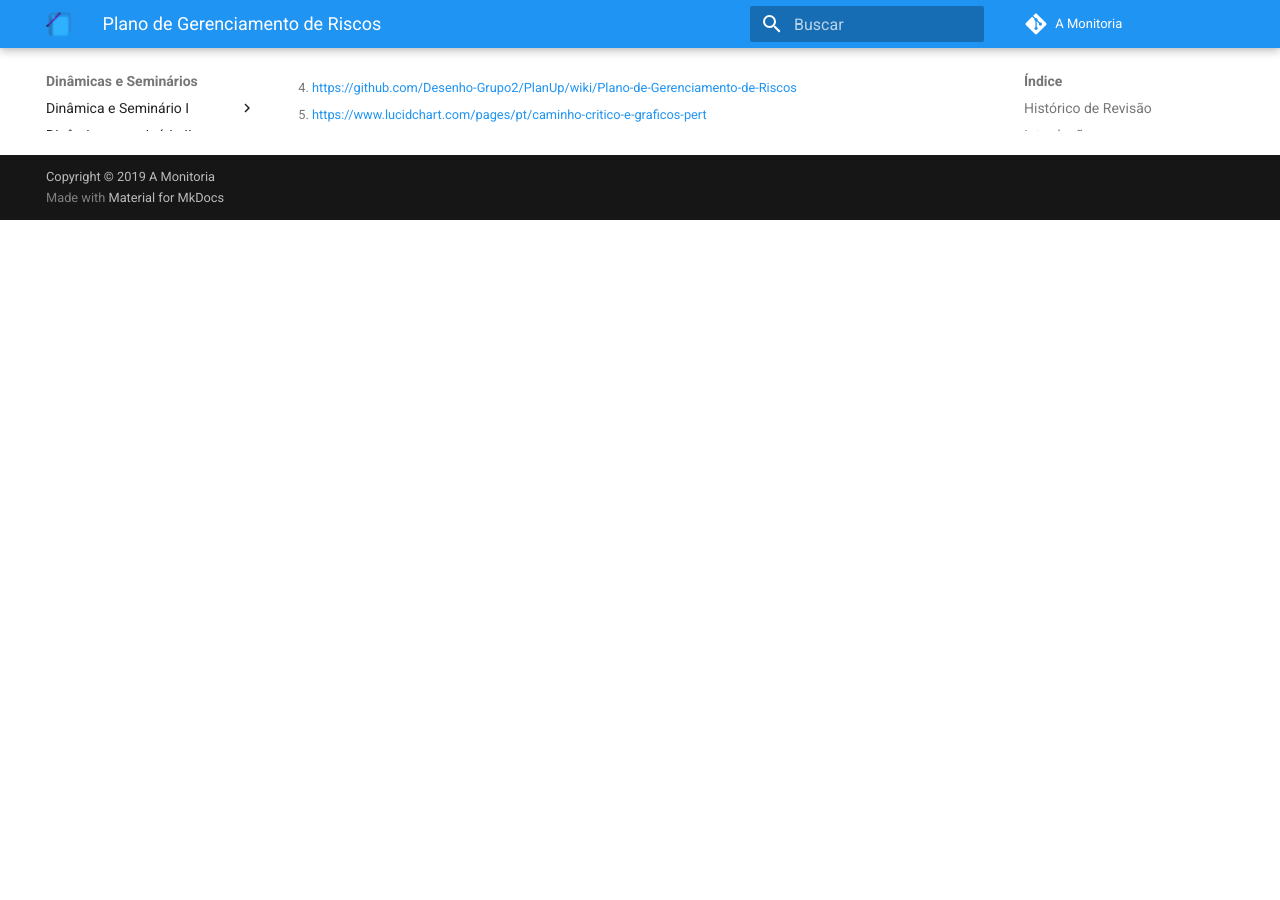
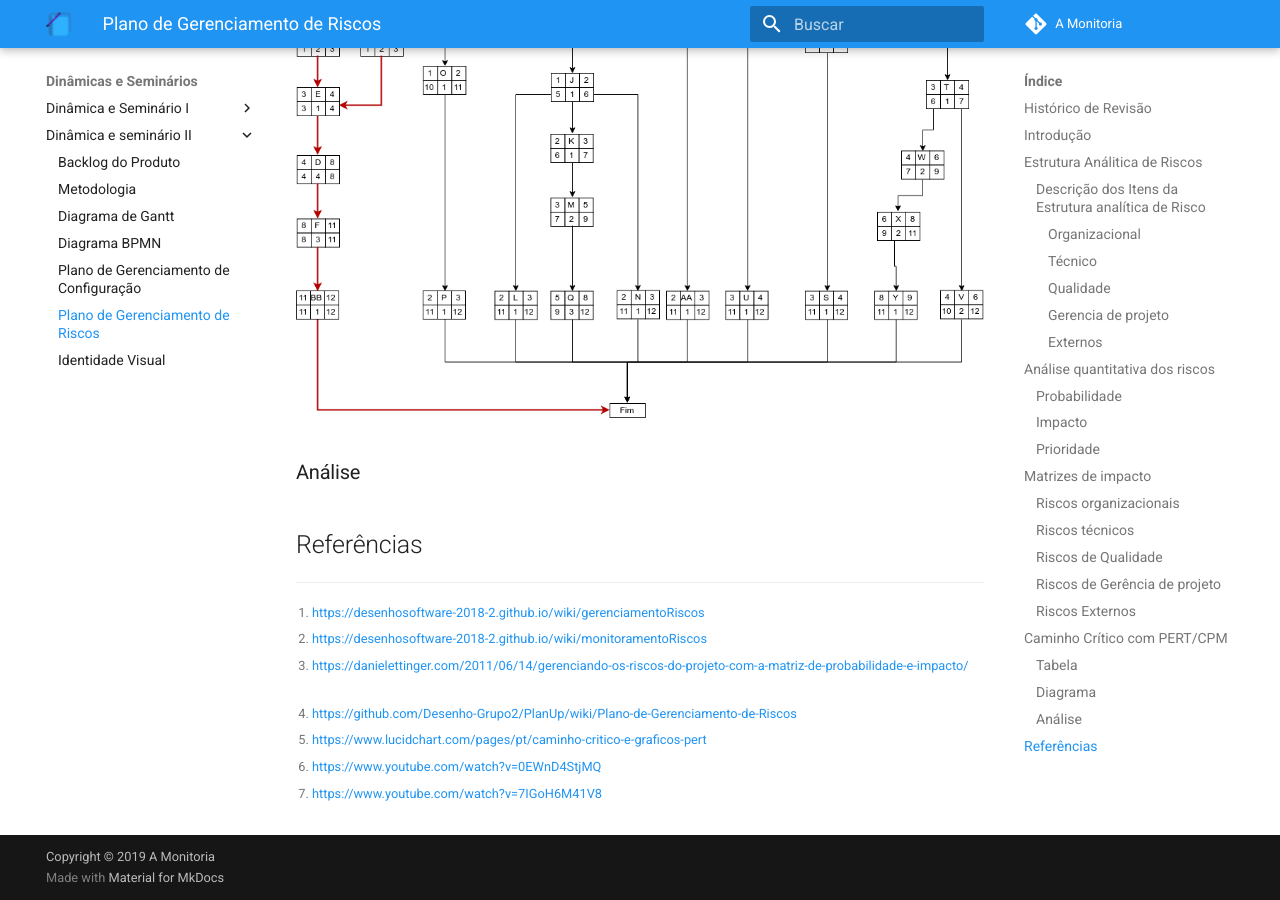
Before and after one commit to 2019-2-arquitetura-desenho/wiki, an MkDocs documentation site: the page built from docs/dinamica_seminario_II/controle_riscos.md, in a window 1280 px wide and 900 px high, scrolled down 8376 px. Built offline with MkDocs 1.6.1 and Material for MkDocs 9.7.7, drawn with Linux system fonts in a browser that asks for light colours; comment, search, counter and statistics services are not loaded; old or Windows-style settings are respelled for this version of MkDocs; before the commit the page ends 8596 px from its top, so only the background shows below that; some of the changed lines change nothing that is shown.

Commit message:
Adding PERT/CPM diagram
Co-authored-by: Andre Lucas de Sousa Pinto <andrelucax@gmail.com>
Co-authored-by: Leonardo Medeiros <leonardomedeiros.6@gmail.com>

```diff
--- a/docs/dinamica_seminario_II/controle_riscos.md
+++ b/docs/dinamica_seminario_II/controle_riscos.md
@@ -132,7 +132,7 @@ A análise quantitativa dos riscos será feita através da matriz de probabilida
 | O | Definição de Regras de Monitoria | G | 1 |
 | P | Aplicação da Formula | O | 1 |
 | Q | Desenvolver Extração do Nome, IRA e Matérias Cursadas | M | 3 |
-| R | Tela de Login | - | 2 |
+| R | Tela de Login | H | 2 |
 | S | Tela de Ajuda ao Aluno | R | 1 |
 | T | Menu Lateral | R | 1 |
 | U | Alterar Cadastro | R | 1 |
@@ -142,13 +142,11 @@ A análise quantitativa dos riscos será feita através da matriz de probabilida
 | Y | Professor Selecionar Alunos para Resultado | X | 1 |
 | Z | Desenvolver Extração de Matérias, Turmas e Horários | - | 2 |
 | AA | Exportar Dados para o back-end em Formato Compatível | Z | 1 |
-| BB | Revisão dos Artefatos | A, B, C, D, F | 1 |
+| BB | Revisão dos Artefatos | F | 1 |
 
 ### Diagrama
 
-[comment]: # "Pesquisar sobre PERT/CPM e realizar um diagrama (grafo)."
-[comment]: # "Possível ferramenta: https://www.lucidchart.com/pages/pt/caminho-critico-e-graficos-pert"
-[comment]: # "Vai depender do backlog/diagrama de gantt."
+![PERT/CPM](./assets/img/PERT-CPM.png)
 
 ### Análise
 
@@ -160,3 +158,5 @@ A análise quantitativa dos riscos será feita através da matriz de probabilida
 [^3]: https://danielettinger.com/2011/06/14/gerenciando-os-riscos-do-projeto-com-a-matriz-de-probabilidade-e-impacto/
 [^4]: https://github.com/Desenho-Grupo2/PlanUp/wiki/Plano-de-Gerenciamento-de-Riscos
 [^5]: https://www.lucidchart.com/pages/pt/caminho-critico-e-graficos-pert
+[^6]: https://www.youtube.com/watch?v=0EWnD4StjMQ
+[^7]: https://www.youtube.com/watch?v=7IGoH6M41V8
```
Also changed, not shown: docs/dinamica_seminario_II/assets/img/PERT-CPM.png (added).
